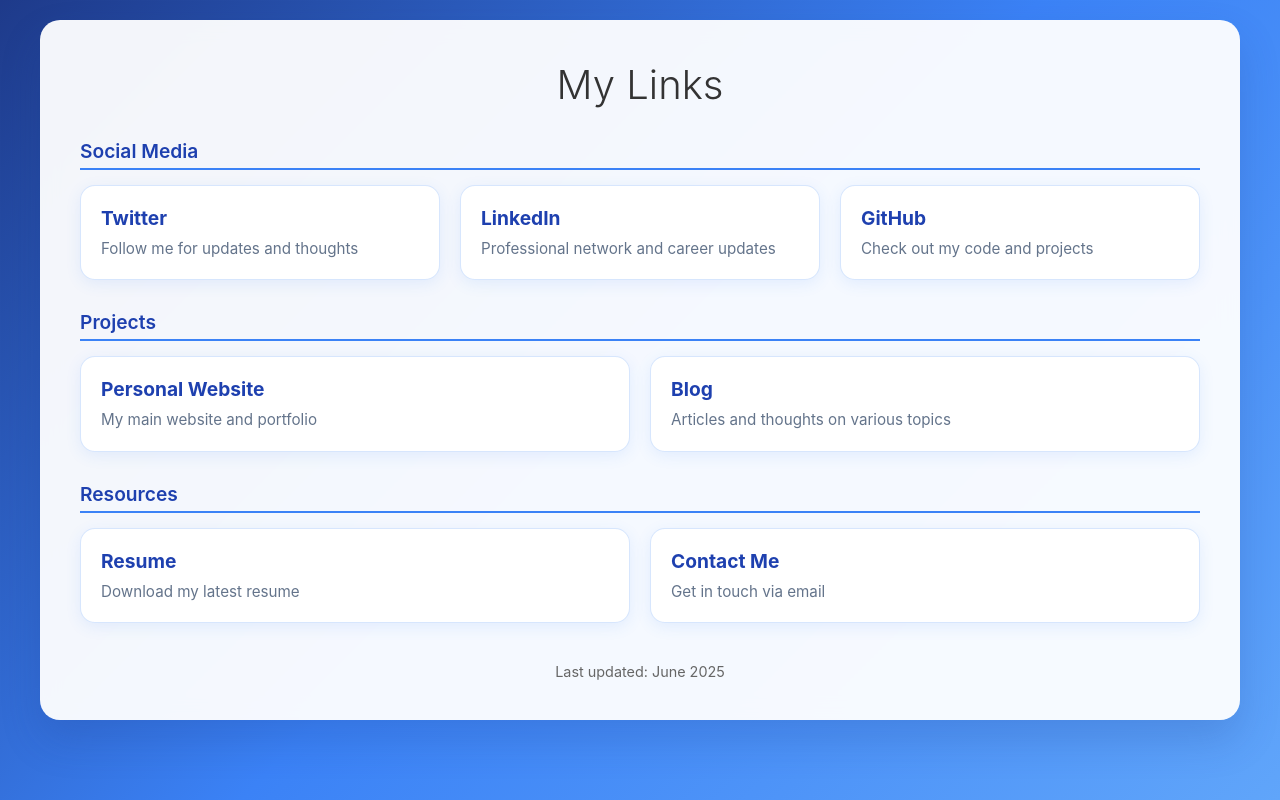
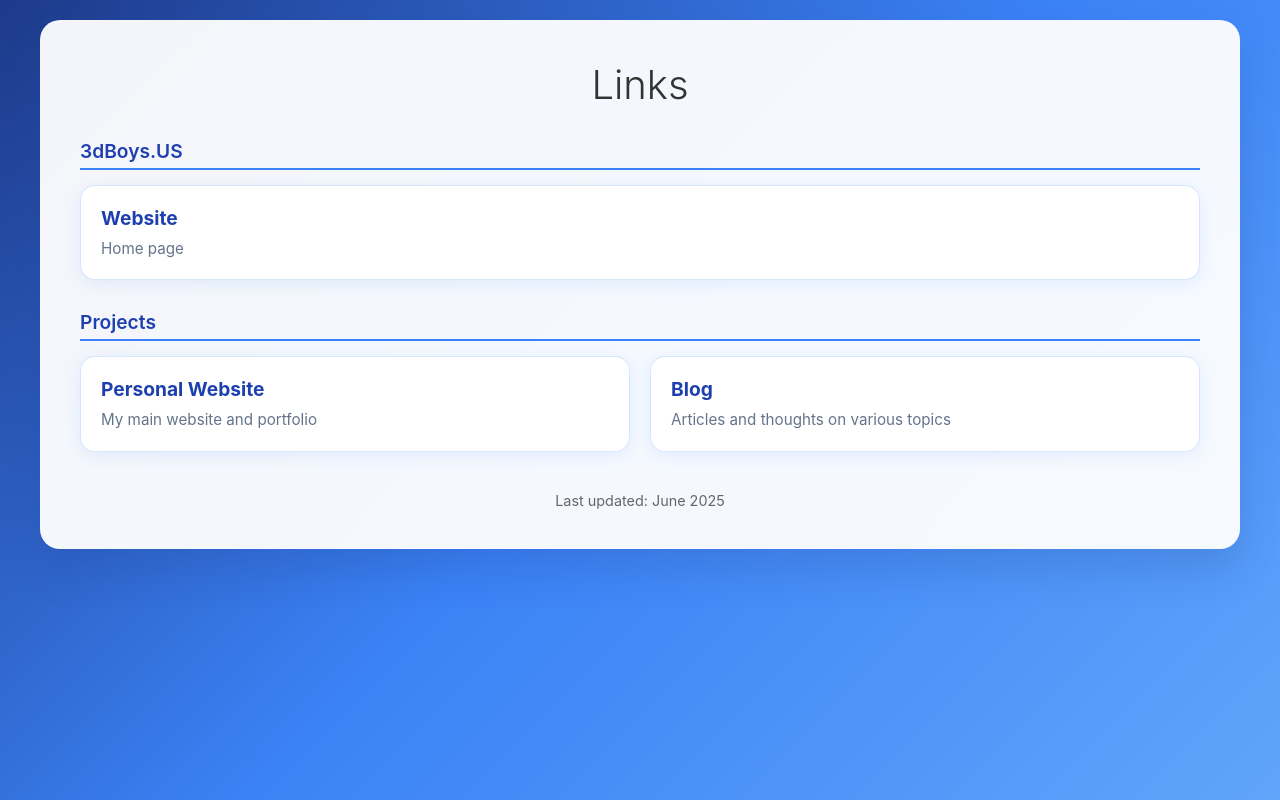
Before and after one commit to BlueRoseStory/bluerosestory.github.io, a plain HTML site: page index.html in a window 1280 px wide. Drawn offline with Linux system fonts and the light colour scheme.

Commit message:
small tweaks

```diff
--- a/index.html
+++ b/index.html
@@ -3,7 +3,7 @@
 <head>
     <meta charset="UTF-8">
     <meta name="viewport" content="width=device-width, initial-scale=1.0">
-    <title>My Links</title>
+    <title>Links</title>
     <style>
         * {
             margin: 0;
@@ -121,7 +121,7 @@
 </head>
 <body>
     <div class="container">
-        <h1 id="page-title">My Links</h1>
+        <h1 id="page-title">Links</h1>
         <div id="links-container">
             <!-- Links will be loaded here by JavaScript -->
         </div>
--- a/links.json
+++ b/links.json
@@ -1,24 +1,14 @@
 {
-  "title": "My Links",
+  "title": "Links",
   "lastUpdated": "June 2025",
   "sections": [
     {
-      "title": "Social Media",
+      "title": "3dBoys.US",
       "links": [
         {
-          "title": "Twitter",
-          "description": "Follow me for updates and thoughts",
-          "url": "https://twitter.com/yourhandle"
-        },
-        {
-          "title": "LinkedIn",
-          "description": "Professional network and career updates",
-          "url": "https://linkedin.com/in/yourprofile"
-        },
-        {
-          "title": "GitHub",
-          "description": "Check out my code and projects",
-          "url": "https://github.com/yourusername"
+          "title": "Website",
+          "description": "Home page",
+          "url": "https://3dboys.us"
         }
       ]
     },
@@ -36,21 +26,6 @@
           "url": "https://yourblog.com"
         }
       ]
-    },
-    {
-      "title": "Resources",
-      "links": [
-        {
-          "title": "Resume",
-          "description": "Download my latest resume",
-          "url": "https://docs.google.com/document/d/your-resume"
-        },
-        {
-          "title": "Contact Me",
-          "description": "Get in touch via email",
-          "url": "mailto:your.email@example.com"
-        }
-      ]
     }
   ]
 }
```
